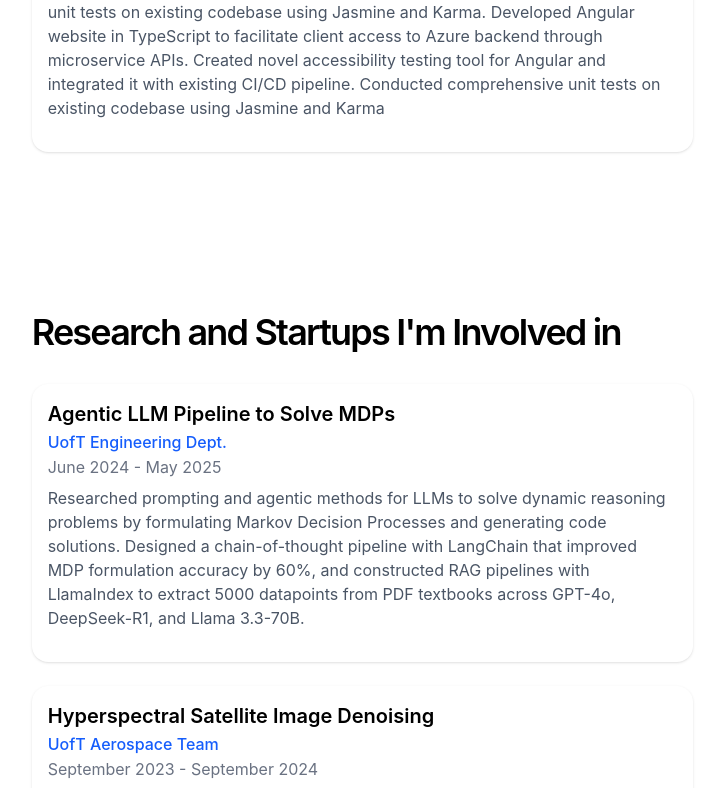
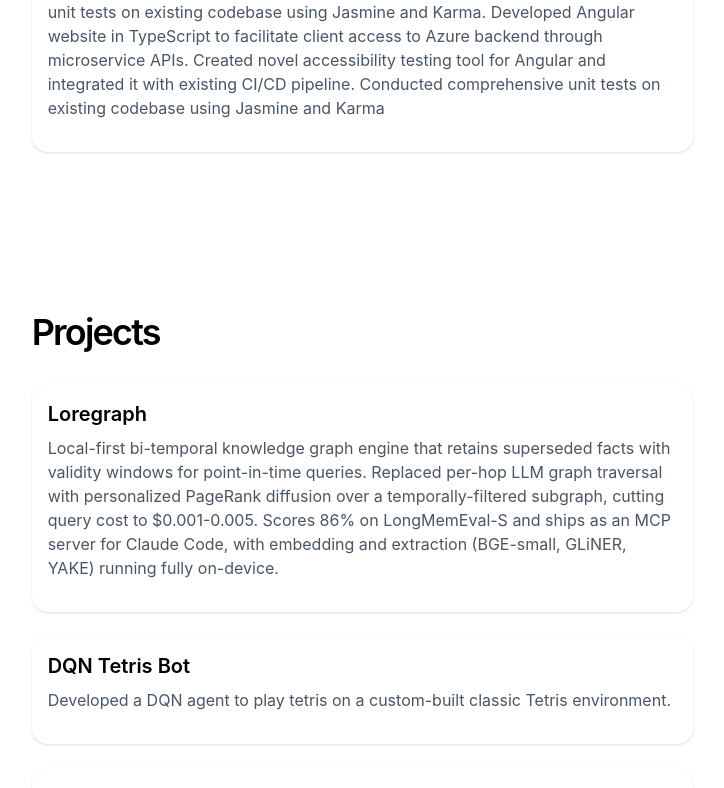
Before and after one commit to matthxie/portfolio-website, a Next.js app: page / in a window 1280 px wide. Shown: the part 2884-3672 px from the top of the page, without its empty margins (491-1215 px from the left). Built offline with nearby package versions, Linux system fonts and the light colour scheme.

Commit message:
merge research in to projects and order publications below projects

```diff
--- a/app/components/SidePanel.tsx
+++ b/app/components/SidePanel.tsx
@@ -5,7 +5,7 @@
 
 
 export default function SidePanel() {
-    const sections = ['about', 'experience', 'research', 'publications', 'projects']
+    const sections = ['about', 'experience', 'projects', 'publications']
     const activeSection = useActiveSection(sections)
 
 
--- a/app/page.tsx
+++ b/app/page.tsx
@@ -28,6 +28,12 @@
     description: "Used ChatGPT and AWS to automatically handle customer queries. Capable of storing \
                   user information and interaction history to provide a smooth conversational experience.",
     stack: ["AWS", "OpenAI", "Python", "Twilio"],
+    githubLink: "https://github.com/yourproject"
+  },
+  {
+    title: "Hyperspectral Satellite Image Denoising",
+    description: "Co-developed a novel 3D diffusion model to denoise hyperspectral satellite images.",
+    stack: ["Diffusion", "CNN", "Pytorch", "Python"],
     githubLink: "https://github.com/yourproject"
   },
 ];
@@ -119,30 +125,6 @@
 ];
 
 
-const extraccuriculars = [
-  {
-    date: "June 2024 - May 2025",
-    title: "Agentic LLM Pipeline to Solve MDPs",
-    company: "UofT Engineering Dept.",
-    description: "Researched prompting and agentic methods for LLMs to solve dynamic reasoning problems by \
-                  formulating Markov Decision Processes and generating code solutions. Designed a \
-                  chain-of-thought pipeline with LangChain that improved MDP formulation accuracy by 60%, and \
-                  constructed RAG pipelines with LlamaIndex to extract 5000 datapoints from PDF textbooks \
-                  across GPT-4o, DeepSeek-R1, and Llama 3.3-70B.",
-    stack: ["LLM", "LangChain", "LlamaIndex", "Python"],
-    githubLink: "https://github.com/yourproject"
-  },
-  {
-    date: "September 2023 - September 2024",
-    title: "Hyperspectral Satellite Image Denoising",
-    company: "UofT Aerospace Team",
-    description: "Developed novel 3D diffusion model to denoise hyperspectral satellite images.",
-    stack: ["Diffusion", "CNN", "Pytorch", "Python"],
-    githubLink: "https://github.com/yourproject"
-  },
-]
-
-
 const publications = [
   {
     date: "April 2025",
@@ -215,15 +197,15 @@
             </section>
 
 
-            <section id="research" className="min-h-[800px] w-full px-12 py-20" >
+            <section id="projects" className="min-h-[670px] w-full px-12 py-20">
               <h1 className="mb-8 text-4xl font-semibold tracking-tighter">
-                Research and Startups I'm Involved in
+                Projects
               </h1>
               <FadeInOnScroll>
               <div className="max-w-6xl mx-auto">
                 <div className="space-y-6">
-                  {extraccuriculars.map((proj, idx) => (
-                    <ExperienceCard key={idx} {...proj} />
+                  {projects.map((proj, idx) => (
+                    <ProjectCard key={idx} {...proj} />
                   ))}
                 </div>
               </div>
@@ -246,21 +228,6 @@
               </FadeInOnScroll>
             </section>
 
-
-            <section id="projects" className="min-h-[670px] w-full px-12 py-20">
-              <h1 className="mb-8 text-4xl font-semibold tracking-tighter">
-                Projects
-              </h1>
-              <FadeInOnScroll>
-              <div className="max-w-6xl mx-auto">
-                <div className="space-y-6">
-                  {projects.map((proj, idx) => (
-                    <ProjectCard key={idx} {...proj} />
-                  ))}
-                </div>
-              </div>
-              </FadeInOnScroll>
-            </section>
           </main>
         </div>
     </section>
```
